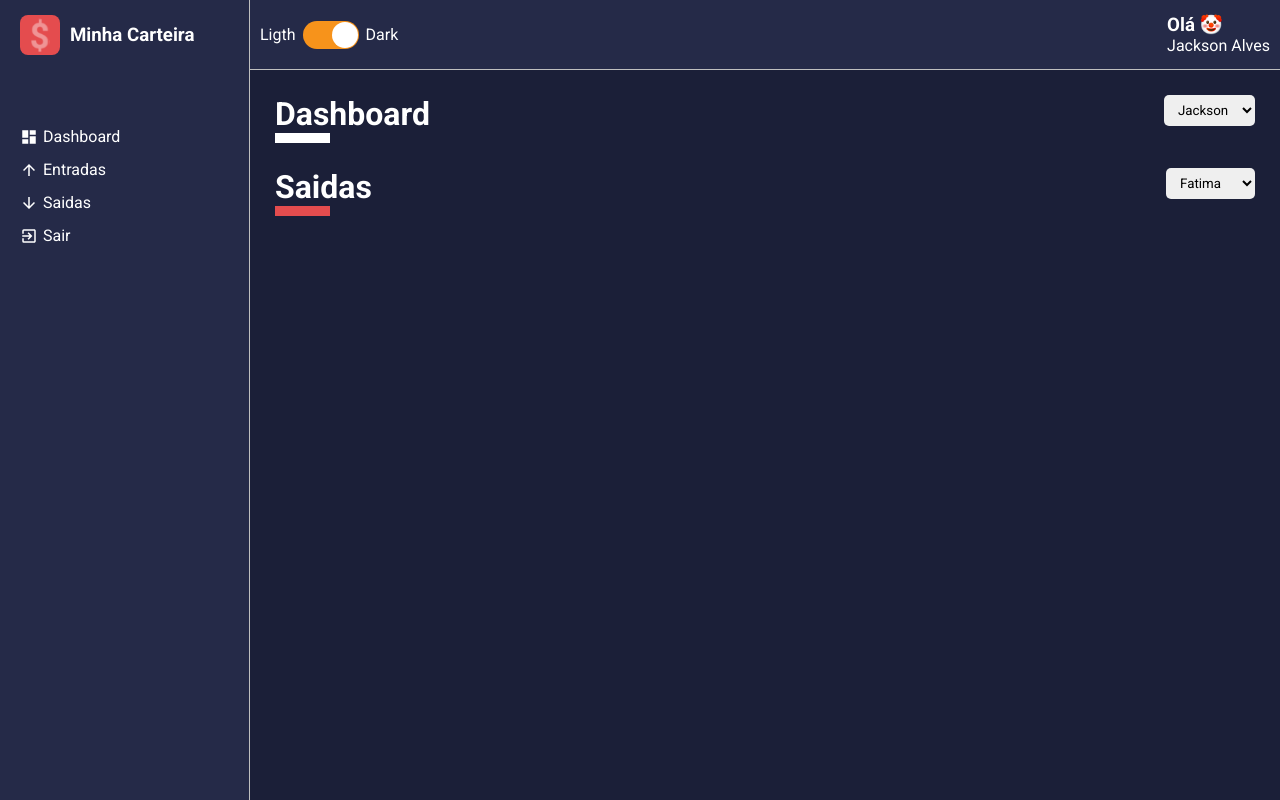
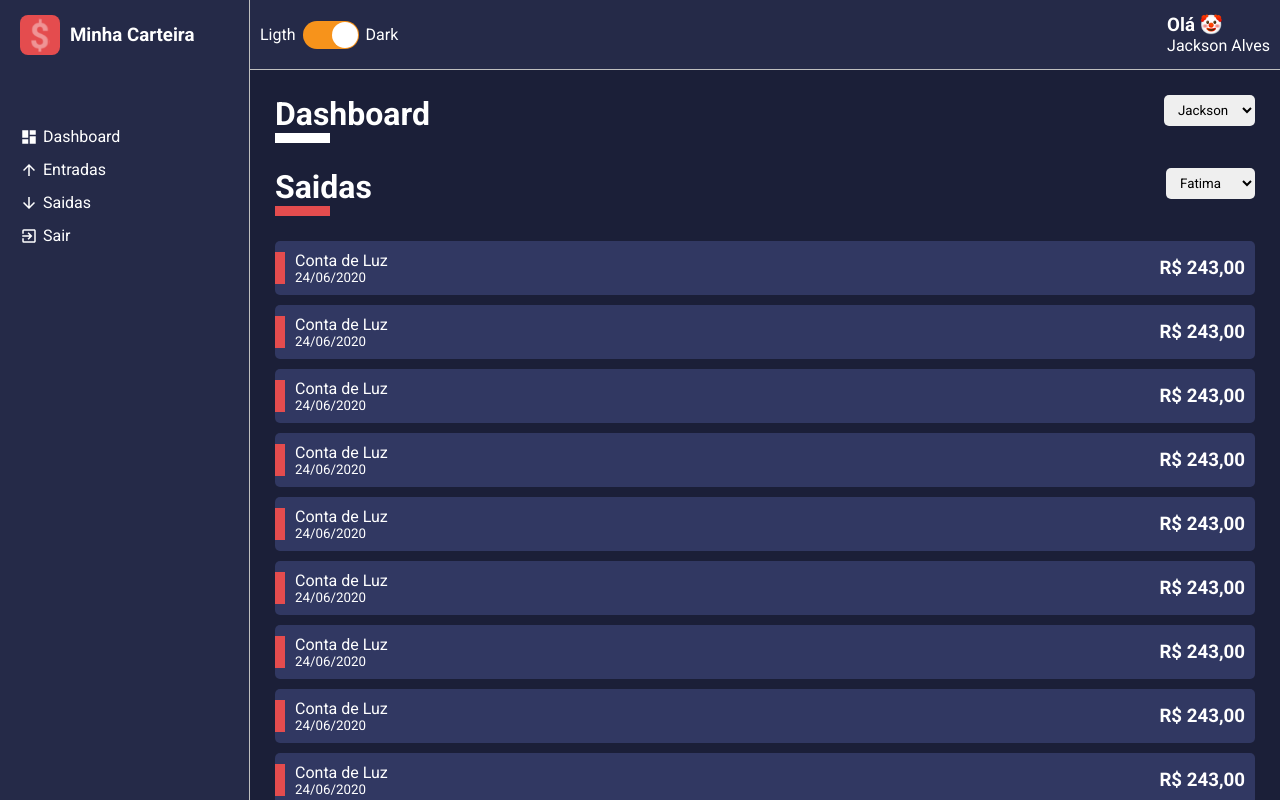
Before and after one commit to jf-alves/meus-gastos, a React (Create React App) app: page /dashboard in a window 1280 px wide. Built offline with nearby package versions, Linux system fonts and the light colour scheme.

Commit message:
creat list exit

```diff
--- a/src/components/Content/styles.ts
+++ b/src/components/Content/styles.ts
@@ -7,4 +7,19 @@
 
     padding: 25px;
 
+    height: calc(100vh -70px);
+    overflow-y: scroll;
+
+    ::-webkit-scrollbar {
+        width: 10px;
+    }
+
+    ::-webkit-scrollbar-thumb {
+        background-color: ${props => props.theme.colors.secondary};
+        border-radius: 10px;
+    }
+
+    ::-webkit-scrollbar-scrollbar-track {
+        background-color: ${props => props.theme.colors.tertiary};
+    }
 `;
--- /dev/null
+++ b/src/components/HistoryFinanceCard/index.tsx
@@ -0,0 +1,33 @@
+import React from 'react';
+
+import { Container, Tag } from './style';
+
+interface IHistoryFinanceCardProps {
+    cardColor: string;
+    tagColor: string;
+    title: string;
+    subtitle: string;
+    amount: string;
+}
+
+const HistoryFinanceCard: React.FC<IHistoryFinanceCardProps> = ({
+    cardColor,
+    tagColor,
+    title,
+    subtitle,
+    amount
+
+ }) => {
+
+    return (
+        <Container color={cardColor}>
+            <Tag color={tagColor}/>
+            <div>
+                <span>{title}</span>
+                <small>{subtitle}</small>
+            </div>
+            <h3>{amount}</h3>
+        </Container>
+    );
+}
+export default HistoryFinanceCard;
--- /dev/null
+++ b/src/components/HistoryFinanceCard/style.ts
@@ -0,0 +1,51 @@
+import styled from "styled-components";
+
+interface IContainerProps{
+    color: string;
+}
+
+interface ITagProps{
+    color: string;
+}
+
+export const Container = styled.li<IContainerProps>`
+    background-color: ${props => props.color};
+
+    list-style: none;
+    border-radius: 5px;
+
+    margin: 10px 0;
+    padding: 10px 10px;
+
+    display: flex;
+    justify-content: space-between;
+    align-items: center;
+
+    cursor: pointer;
+    transition: all .3s;
+
+    position: relative;
+
+    &:hover {
+        opacity: .7;
+        transform: translateX(10px);
+    }
+
+    > div {
+        display: flex;
+        flex-direction: column;
+        justify-content: space-between;
+
+        padding-left: 10px;
+    }
+`;
+
+export const Tag = styled.div<ITagProps>`
+    width: 10px;
+    height: 60%;
+
+    background-color: ${props => props.color};
+
+    position: absolute;
+    left: 0;
+`;
--- a/src/pages/List/index.tsx
+++ b/src/pages/List/index.tsx
@@ -2,9 +2,8 @@
 
 import ContentHeader from '../../components/ContentHeader';
 import SelectInput from '../../components/SelectInput';
-import { Container } from './style';
-
-
+import HistoryFinanceCard from '../../components/HistoryFinanceCard';
+import { Container, Content } from './style';
 
 const List: React.FC = () => {
 
@@ -19,6 +18,126 @@
             <ContentHeader title="Saidas" lineColor="#E44C4E">
                 <SelectInput options={options}/>
             </ContentHeader>
+
+            <Content>
+                <HistoryFinanceCard
+                    cardColor="#313862"
+                    tagColor="#E44C4E"
+                    title="Conta de Luz "
+                    subtitle=" 24/06/2020"
+                    amount="R$ 243,00"
+                />
+            </Content>
+
+            <Content>
+                <HistoryFinanceCard
+                    cardColor="#313862"
+                    tagColor="#E44C4E"
+                    title="Conta de Luz "
+                    subtitle=" 24/06/2020"
+                    amount="R$ 243,00"
+                />
+            </Content>
+
+            <Content>
+                <HistoryFinanceCard
+                    cardColor="#313862"
+                    tagColor="#E44C4E"
+                    title="Conta de Luz "
+                    subtitle=" 24/06/2020"
+                    amount="R$ 243,00"
+                />
+            </Content>
+
+            <Content>
+                <HistoryFinanceCard
+                    cardColor="#313862"
+                    tagColor="#E44C4E"
+                    title="Conta de Luz "
+                    subtitle=" 24/06/2020"
+                    amount="R$ 243,00"
+                />
+            </Content>
+
+            <Content>
+                <HistoryFinanceCard
+                    cardColor="#313862"
+                    tagColor="#E44C4E"
+                    title="Conta de Luz "
+                    subtitle=" 24/06/2020"
+                    amount="R$ 243,00"
+                />
+            </Content>
+
+            <Content>
+                <HistoryFinanceCard
+                    cardColor="#313862"
+                    tagColor="#E44C4E"
+                    title="Conta de Luz "
+                    subtitle=" 24/06/2020"
+                    amount="R$ 243,00"
+                />
+            </Content>
+
+            <Content>
+                <HistoryFinanceCard
+                    cardColor="#313862"
+                    tagColor="#E44C4E"
+                    title="Conta de Luz "
+                    subtitle=" 24/06/2020"
+                    amount="R$ 243,00"
+                />
+            </Content>
+
+            <Content>
+                <HistoryFinanceCard
+                    cardColor="#313862"
+                    tagColor="#E44C4E"
+                    title="Conta de Luz "
+                    subtitle=" 24/06/2020"
+                    amount="R$ 243,00"
+                />
+            </Content>
+
+            <Content>
+                <HistoryFinanceCard
+                    cardColor="#313862"
+                    tagColor="#E44C4E"
+                    title="Conta de Luz "
+                    subtitle=" 24/06/2020"
+                    amount="R$ 243,00"
+                />
+            </Content>
+
+            <Content>
+                <HistoryFinanceCard
+                    cardColor="#313862"
+                    tagColor="#E44C4E"
+                    title="Conta de Luz "
+                    subtitle=" 24/06/2020"
+                    amount="R$ 243,00"
+                />
+            </Content>
+
+            <Content>
+                <HistoryFinanceCard
+                    cardColor="#313862"
+                    tagColor="#E44C4E"
+                    title="Conta de Luz "
+                    subtitle=" 24/06/2020"
+                    amount="R$ 243,00"
+                />
+            </Content>
+
+            <Content>
+                <HistoryFinanceCard
+                    cardColor="#313862"
+                    tagColor="#E44C4E"
+                    title="Conta de Luz "
+                    subtitle=" 24/06/2020"
+                    amount="R$ 243,00"
+                />
+            </Content>
         </Container>
     );
 }
--- a/src/pages/List/style.ts
+++ b/src/pages/List/style.ts
@@ -1,3 +1,5 @@
 import styled from "styled-components";
 
 export const Container = styled.div``;
+
+export const Content = styled.div``;
```
